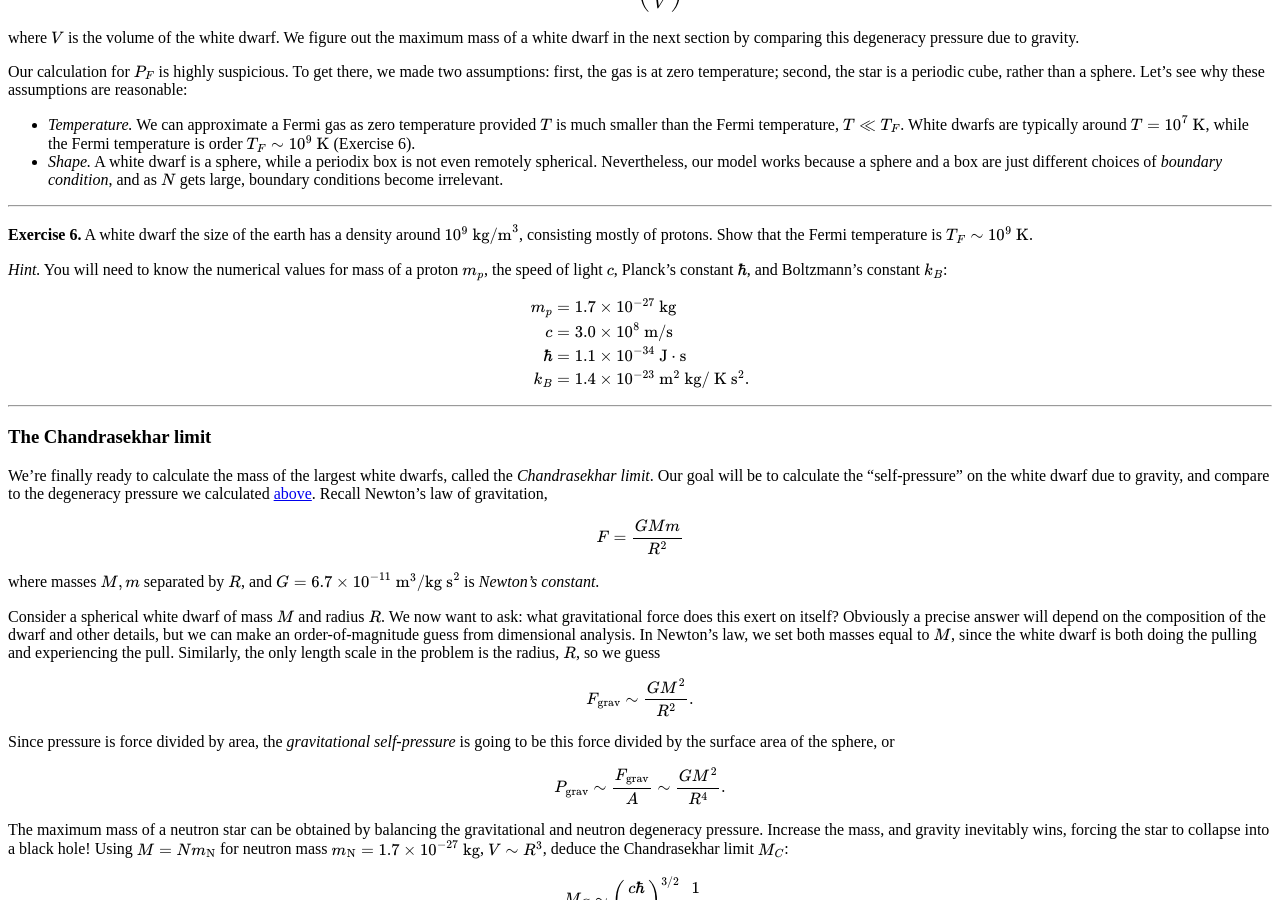
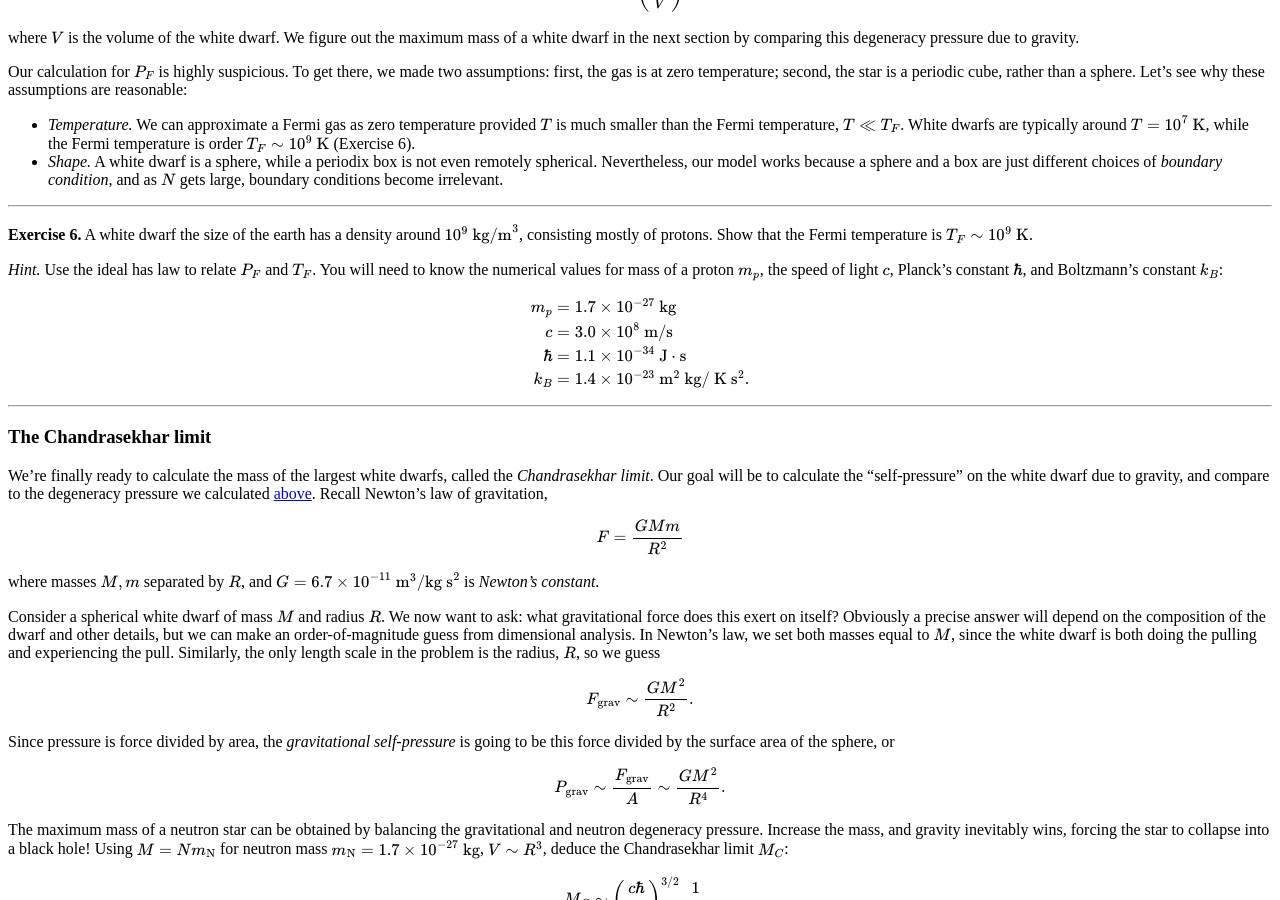
Before and after one commit to hapax/hapax.github.io, a Jekyll site: the page built from assets/chandra.md, in a window 1280 px wide and 900 px high, scrolled down 6587 px. Built offline with Jekyll 4.4.1, drawn with Linux system fonts in a browser that asks for light colours; our own code applies the rules of GitHub Pages for plain Markdown files; formulas are drawn with MathJax 3; a script that is not in the unit is left out.

Commit message:
Update chandra.md

```diff
--- a/assets/chandra.md
+++ b/assets/chandra.md
@@ -640,8 +640,8 @@ Let's see why these assumptions are reasonable:
 around $10^9 \text{ kg/m}^3$, consisting mostly of protons.
 Show that the Fermi temperature is $T_F \sim 10^9 \text{ K}$.
 
-*Hint.* You will need to know the numerical values for  mass of a
-proton $m_p$, the speed of light $c$, Planck's constant $\hbar$, and
+*Hint.* Use the ideal has law to relate $P_F$ and $T_F$.
+You will need to know the numerical values for  mass of a proton $m_p$, the speed of light $c$, Planck's constant $\hbar$, and
 Boltzmann's constant $k_B$:
 
 $$
```
